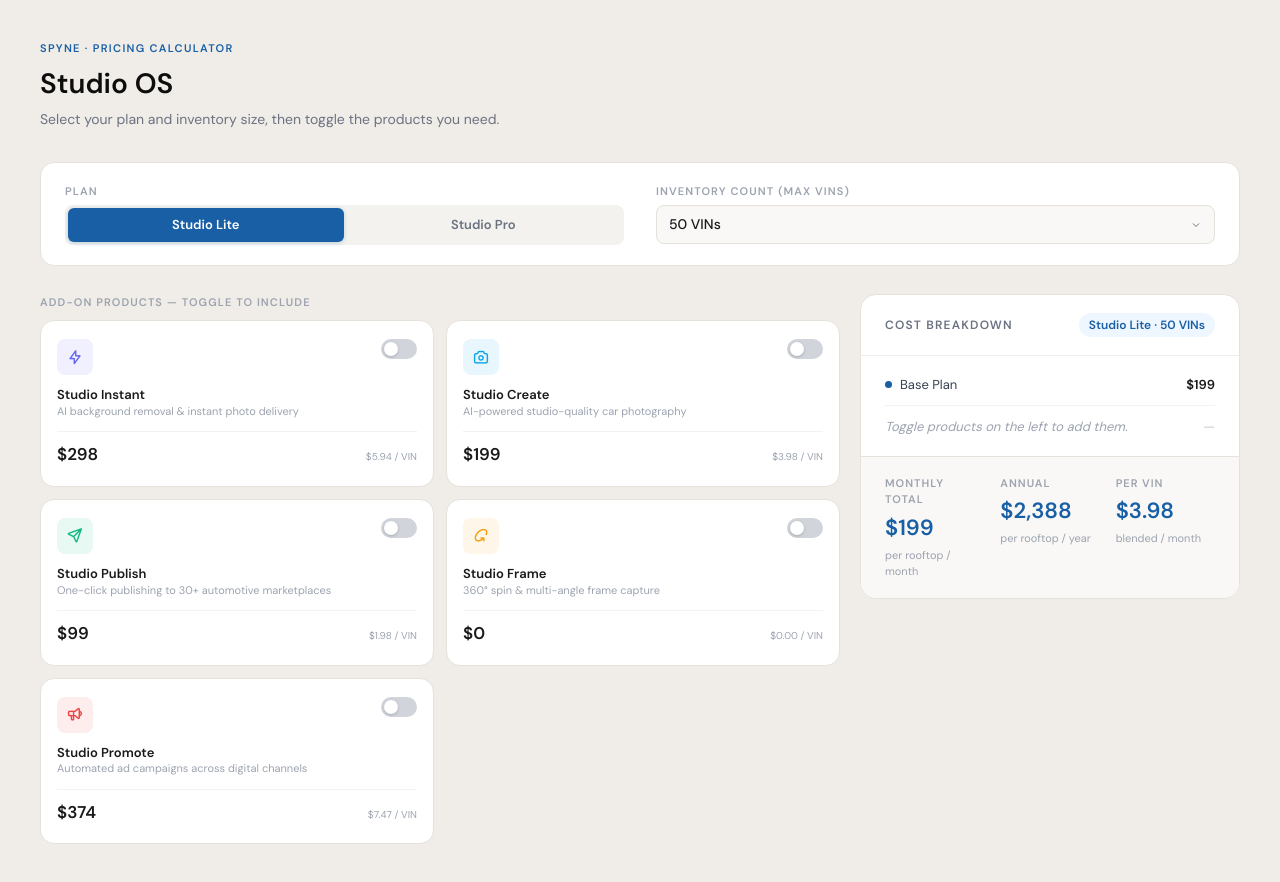
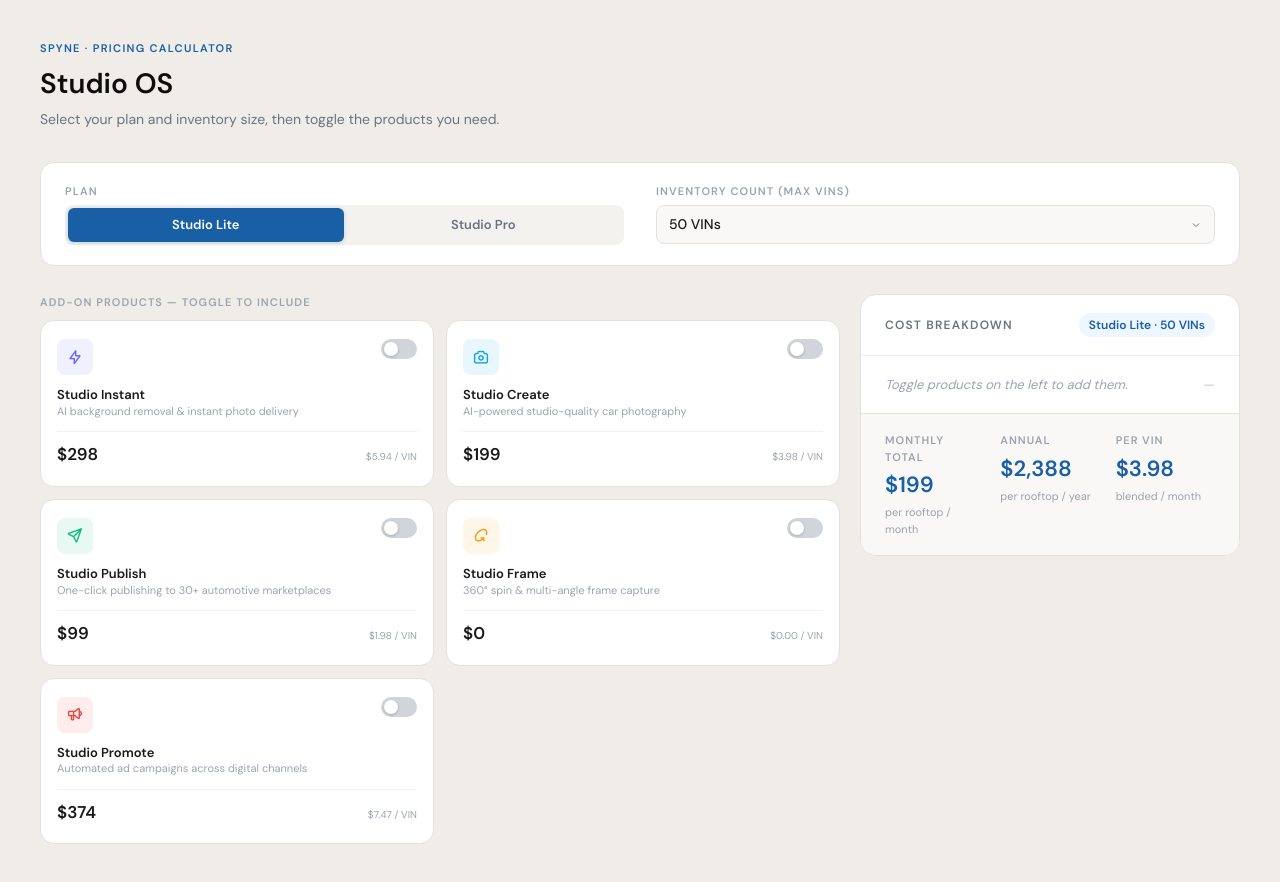
Before and after one commit to Product14/Pricing_plan_updated, a Next.js app: page /studio-os in a window 1280 px wide. Shown: the top 882 px of the page. Built offline with nearby package versions, Linux system fonts and the light colour scheme.

Commit message:
Remove Base Plan row from cost breakdown

```diff
--- a/src/components/StudioOSCalculator.tsx
+++ b/src/components/StudioOSCalculator.tsx
@@ -636,14 +636,6 @@ export default function StudioOSCalculator() {
               </div>
 
               <div className="os-summary-body">
-                <div className="os-summary-row">
-                  <div className="os-summary-row-name">
-                    <div className="os-summary-dot" style={{ background: "#185FA5" }} />
-                    Base Plan
-                  </div>
-                  <div className="os-summary-row-price">{fmt(breakdown.base)}</div>
-                </div>
-
                 {breakdown.items.filter((i) => i.on).length === 0 && (
                   <div className="os-summary-row">
                     <div className="os-summary-row-name" style={{ color: "#9ca3af", fontStyle: "italic" }}>
```
